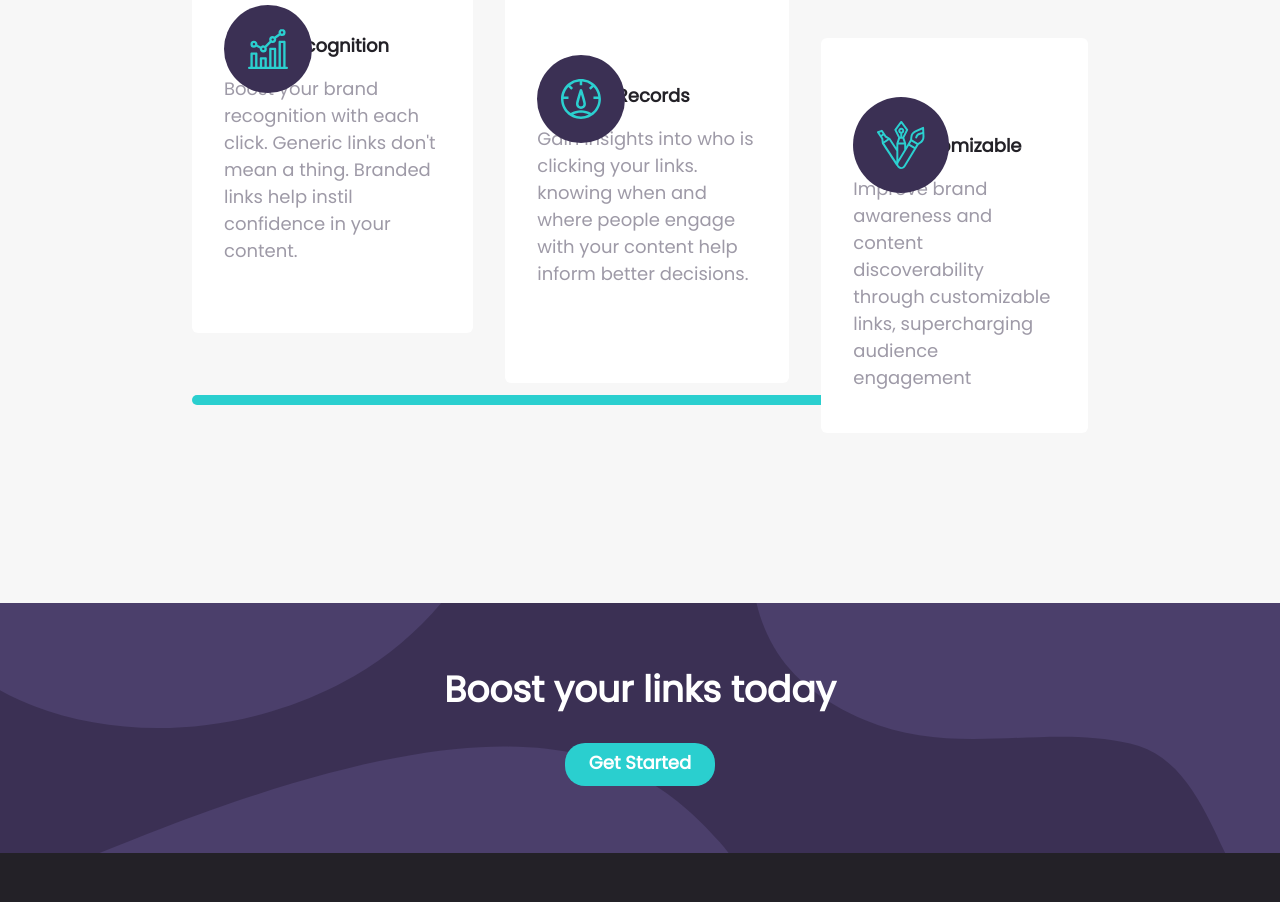
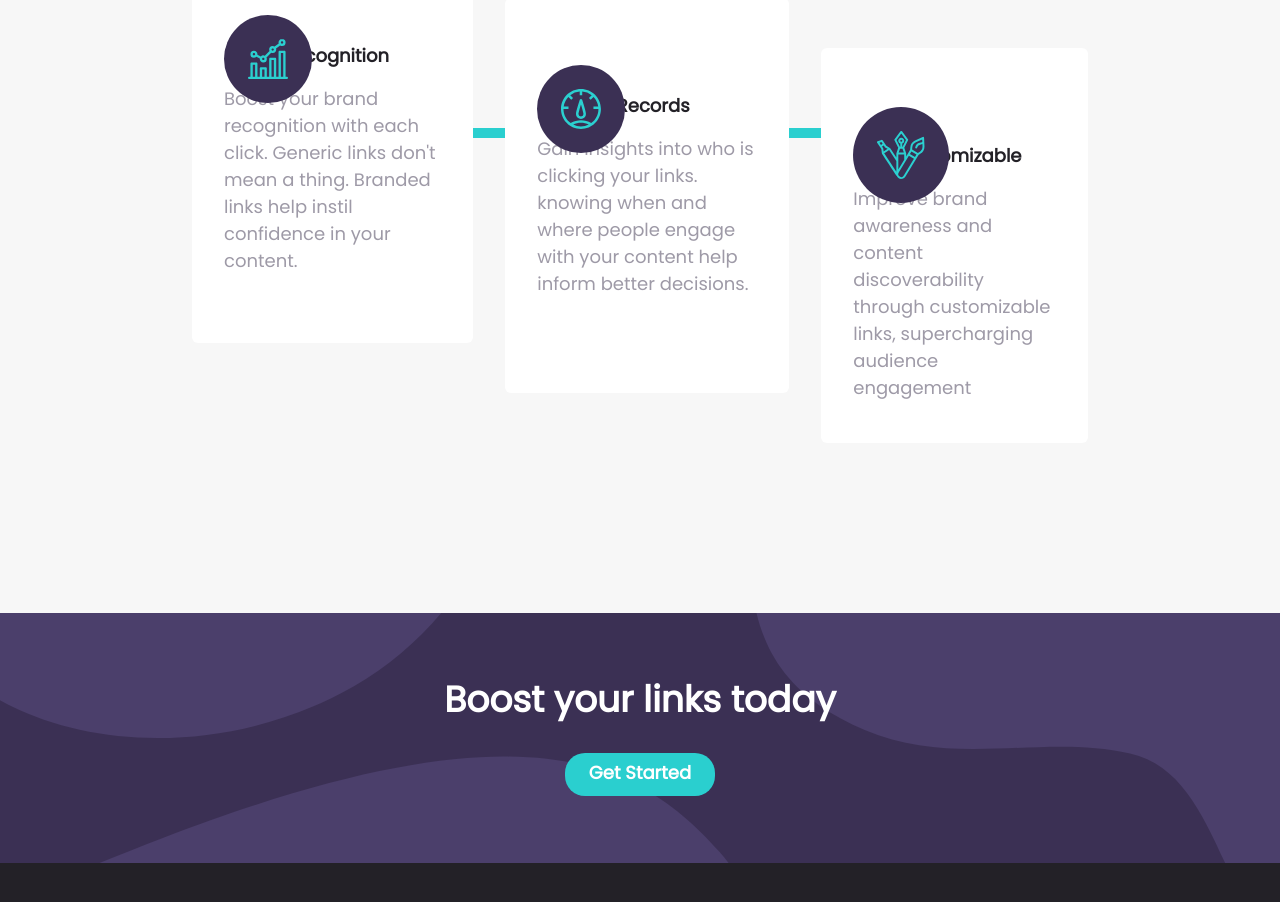
Before and after one commit to azanra/url-shortening, a React (Vite) app: page / in a window 1280 px wide. Shown: the part 1580-2482 px from the top of the page. Built offline with nearby package versions, Linux system fonts and the light colour scheme.

Commit message:
Position the bar relative to the parent instead

```diff
--- a/src/App.css
+++ b/src/App.css
@@ -77,8 +77,9 @@ body {
   height: 10px;
   width: 70%;
   border-radius: 5px;
-  position: absolute;
-  top: 1975px;
+  position: relative;
+  top: 300px;
+  left: 250px;
 }
 
 .startBg {
```
